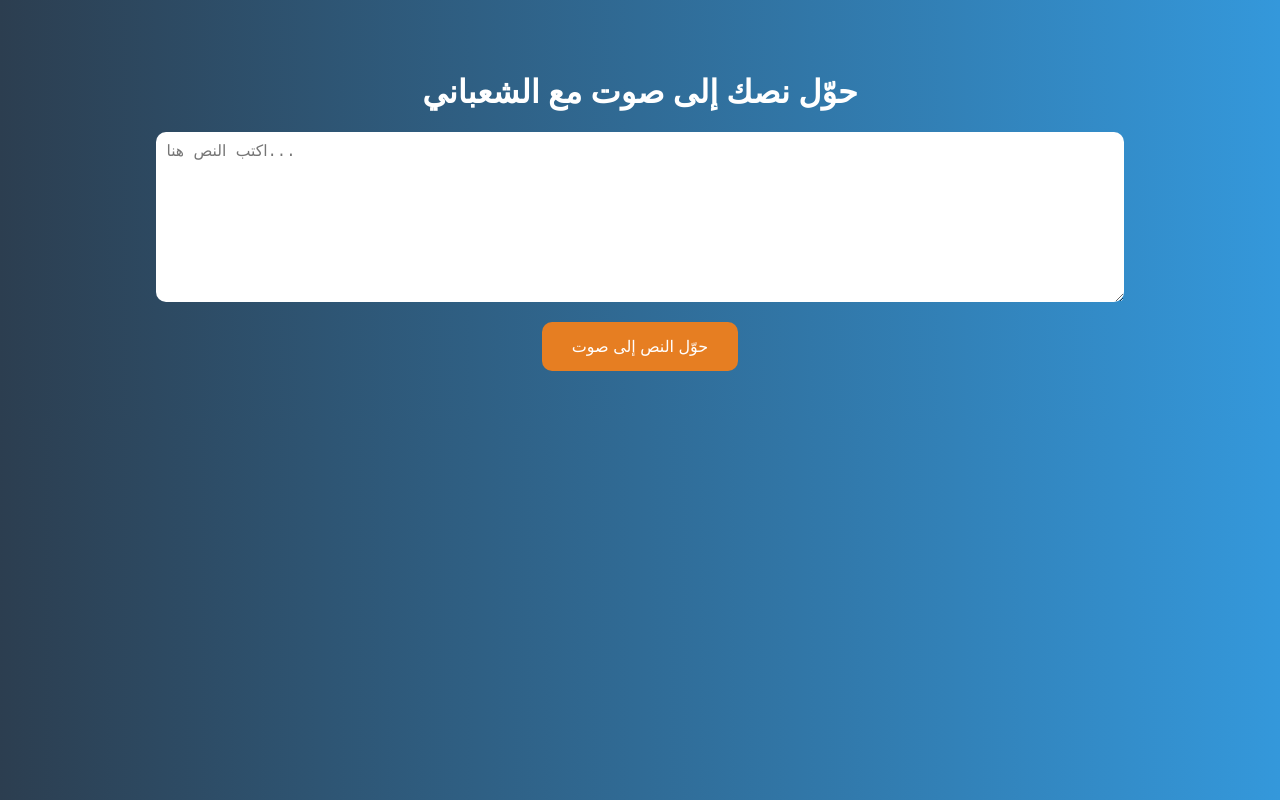
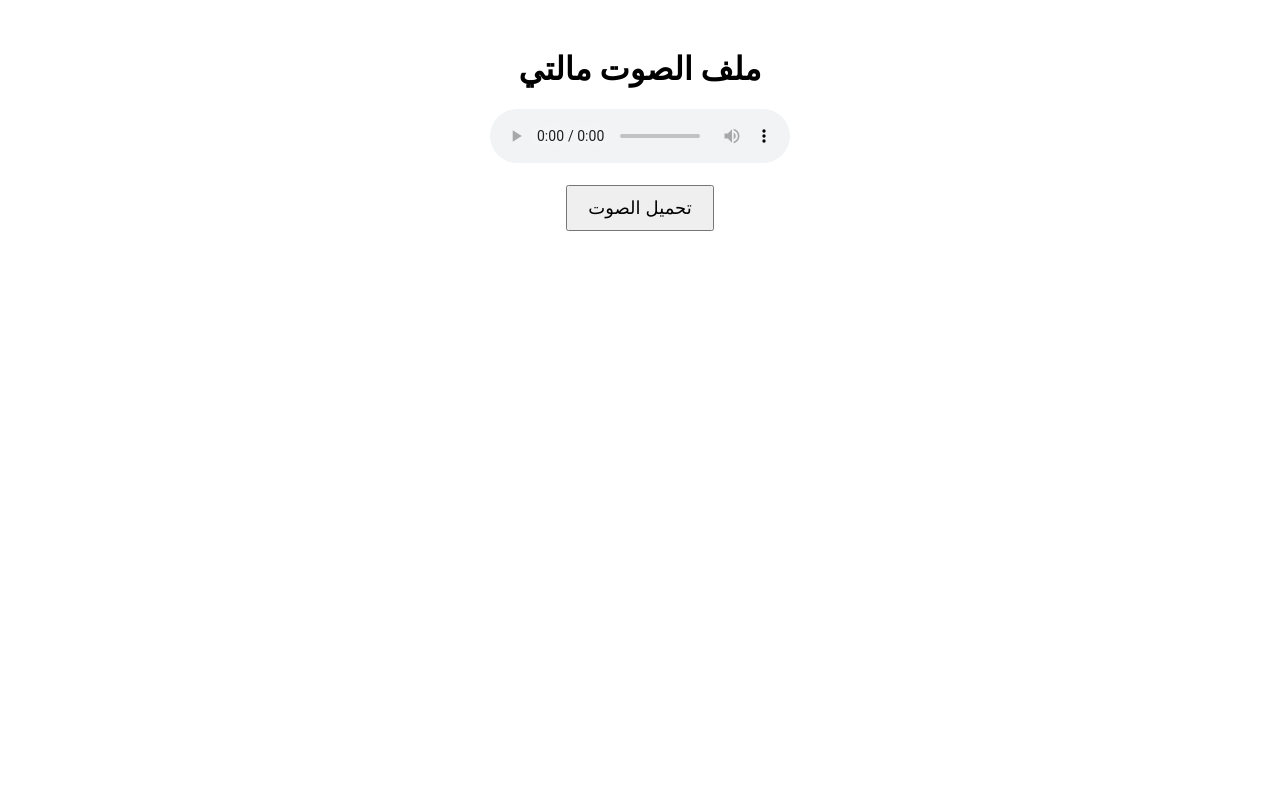
Before and after one commit to Salimahmedww/Alsh3banee-, a plain HTML site: page index.html in a window 1280 px wide. Drawn offline with Linux system fonts and the light colour scheme.

Commit message:
Update index.html

```diff
--- a/index.html
+++ b/index.html
@@ -1,83 +1,23 @@
-<!doctype html>
+<!DOCTYPE html>
 <html lang="ar">
 <head>
   <meta charset="UTF-8">
-  <meta name="viewport" content="width=device-width, initial-scale=1.0">
-  <title>تحويل النص إلى صوت - الشعباني</title>
-  <style>
-    body {
-      background: linear-gradient(to right, #2c3e50, #3498db);
-      font-family: 'Segoe UI', sans-serif;
-      color: white;
-      display: flex;
-      flex-direction: column;
-      align-items: center;
-      padding: 40px;
-    }
-    h1 {
-      font-size: 2em;
-      margin-bottom: 20px;
-    }
-    textarea {
-      width: 80%;
-      height: 150px;
-      font-size: 1.2em;
-      padding: 10px;
-      border-radius: 10px;
-      border: none;
-      margin-bottom: 20px;
-    }
-    button {
-      padding: 15px 30px;
-      background-color: #e67e22;
-      color: white;
-      border: none;
-      border-radius: 10px;
-      font-size: 1em;
-      cursor: pointer;
-    }
-    button:hover {
-      background-color: #d35400;
-    }
-  </style>
+  <title>مشغل الصوت</title>
 </head>
-<body>
-  <h1>حوّل نصك إلى صوت مع الشعباني</h1>
-  <textarea id="textInput" placeholder="اكتب النص هنا..."></textarea>
-  <button onclick="convertTextToSpeech()">حوّل النص إلى صوت</button>
+<body style="text-align: center; margin-top: 50px;">
 
-  <script>
-    async function convertTextToSpeech() {
-      const text = document.getElementById('textInput').value;
-      if (!text.trim()) {
-        alert("اكتب شي أول!");
-        return;
-      }
+  <h1>ملف الصوت مالتي</h1>
 
-      const voiceId = "EXAVITQu4vr4xnSDxMaL"; // صوت جاهز من ElevenLabs (يمكن تغييره لاحقاً)
-      const apiKey = "sk_8d04c298b27dd145e32de6dc939cb194c2dc35d5b10e9a91";
+  <audio controls>
+    <source src="audio.mp3" type="audio/mpeg">
+    المتصفح مالتك ما يدعم تشغيل الصوت.
+  </audio>
 
-      const response = await fetch(`https://api.elevenlabs.io/v1/text-to-speech/${voiceId}`, {
-        method: "POST",
-        headers: {
-          "Content-Type": "application/json",
-          "xi-api-key": apiKey
-        },
-        body: JSON.stringify({
-          text: text,
-          model_id: "eleven_monolingual_v1",
-          voice_settings: {
-            stability: 0.5,
-            similarity_boost: 0.75
-          }
-        })
-      });
+  <br><br>
 
-      const audioBlob = await response.blob();
-      const audioUrl = URL.createObjectURL(audioBlob);
-      const audio = new Audio(audioUrl);
-      audio.play();
-    }
-  </script>
+  <a href="audio.mp3" download>
+    <button style="padding: 10px 20px; font-size: 18px;">تحميل الصوت</button>
+  </a>
 
-</body></html>
+</body>
+</html>
```
